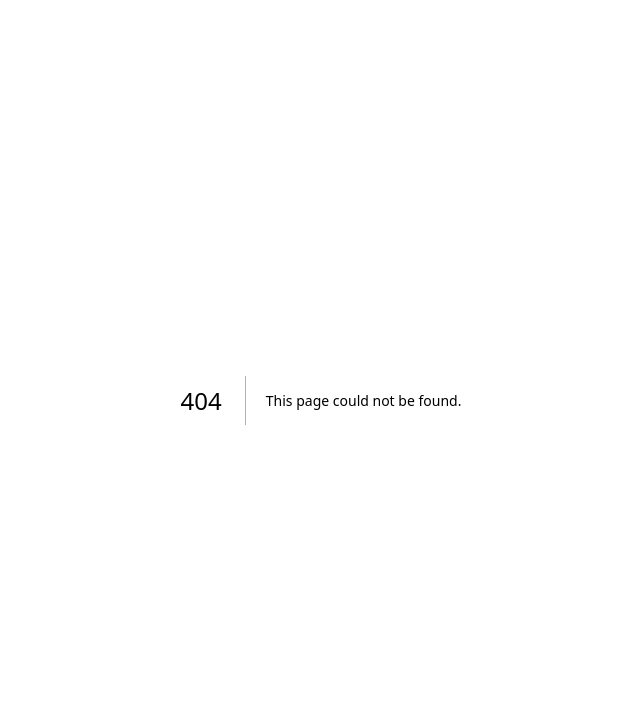
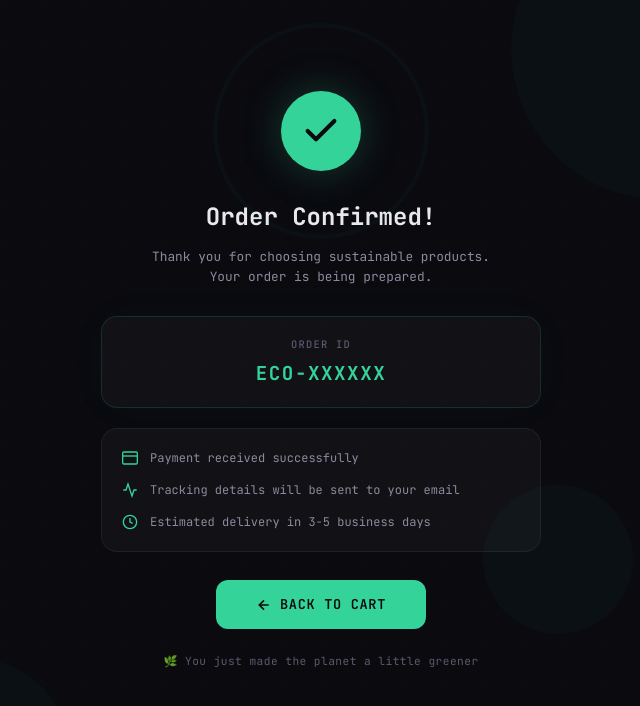
Before and after one commit to bharathkumaarr/ecoyaan-payment-gateway-mock, a Next.js app: page /success in a window 1280 px wide. Before the commit this address had no page. Shown: the top 706 px of the page, without its empty margins (319-959 px from the left). Built offline with nearby package versions, Linux system fonts and the light colour scheme.

Commit message:
create success page with animated checkmark and order id

```diff
--- /dev/null
+++ b/src/app/success/page.js
@@ -0,0 +1,256 @@
+'use client';
+
+import { useEffect, useState } from 'react';
+import { useRouter } from 'next/navigation';
+import { useCart } from '@/context/CartContext';
+
+export default function SuccessPage() {
+    const router = useRouter();
+    const { state, dispatch } = useCart();
+    const [mounted, setMounted] = useState(false);
+
+    useEffect(() => {
+        setMounted(true);
+    }, []);
+
+    const orderId = state.orderId || 'ECO-XXXXXX';
+
+    const handleBackToCart = () => {
+        dispatch({ type: 'RESET' });
+        router.push('/');
+    };
+
+    if (!mounted) return null;
+
+    return (
+        <div className="container success-container">
+            {/* Decorative background circles */}
+            <div className="bg-circle circle-1" />
+            <div className="bg-circle circle-2" />
+            <div className="bg-circle circle-3" />
+
+            <div className="success-content animate-scale-in">
+                {/* Animated checkmark */}
+                <div className="check-wrapper">
+                    <div className="check-ring" />
+                    <div className="check-circle">
+                        <svg
+                            width="40"
+                            height="40"
+                            viewBox="0 0 24 24"
+                            fill="none"
+                            stroke="currentColor"
+                            strokeWidth="2.5"
+                            strokeLinecap="round"
+                            strokeLinejoin="round"
+                            className="check-icon"
+                        >
+                            <polyline points="20 6 9 17 4 12" />
+                        </svg>
+                    </div>
+                </div>
+
+                <h1 className="success-title">Order Confirmed!</h1>
+                <p className="success-subtitle">
+                    Thank you for choosing sustainable products.
+                    <br />
+                    Your order is being prepared.
+                </p>
+
+                <div className="order-id-card glass-card-accent">
+                    <span className="order-id-label">Order ID</span>
+                    <span className="order-id-value">{orderId}</span>
+                </div>
+
+                <div className="success-details glass-card">
+                    <div className="detail-row">
+                        <svg width="16" height="16" viewBox="0 0 24 24" fill="none" stroke="var(--accent)" strokeWidth="2">
+                            <rect x="1" y="3" width="22" height="18" rx="2" ry="2" />
+                            <line x1="1" y1="9" x2="23" y2="9" />
+                        </svg>
+                        <span>Payment received successfully</span>
+                    </div>
+                    <div className="detail-row">
+                        <svg width="16" height="16" viewBox="0 0 24 24" fill="none" stroke="var(--accent)" strokeWidth="2">
+                            <path d="M22 12h-4l-3 9L9 3l-3 9H2" />
+                        </svg>
+                        <span>Tracking details will be sent to your email</span>
+                    </div>
+                    <div className="detail-row">
+                        <svg width="16" height="16" viewBox="0 0 24 24" fill="none" stroke="var(--accent)" strokeWidth="2">
+                            <circle cx="12" cy="12" r="10" />
+                            <polyline points="12 6 12 12 16 14" />
+                        </svg>
+                        <span>Estimated delivery in 3-5 business days</span>
+                    </div>
+                </div>
+
+                <div className="success-actions">
+                    <button className="btn-primary" onClick={handleBackToCart}>
+                        <svg width="16" height="16" viewBox="0 0 24 24" fill="none" stroke="currentColor" strokeWidth="2.5">
+                            <line x1="19" y1="12" x2="5" y2="12" />
+                            <polyline points="12 19 5 12 12 5" />
+                        </svg>
+                        Back to Cart
+                    </button>
+                </div>
+
+                <p className="eco-footer">
+                    🌿 You just made the planet a little greener
+                </p>
+            </div>
+
+            <style jsx>{`
+        .success-container {
+          display: flex;
+          flex-direction: column;
+          align-items: center;
+          justify-content: center;
+          min-height: 100vh;
+          text-align: center;
+          position: relative;
+          overflow: hidden;
+        }
+
+        .bg-circle {
+          position: absolute;
+          border-radius: 50%;
+          background: var(--accent);
+          opacity: 0.03;
+          animation: float 6s ease-in-out infinite;
+        }
+
+        .circle-1 {
+          width: 300px;
+          height: 300px;
+          top: -100px;
+          right: -100px;
+        }
+
+        .circle-2 {
+          width: 200px;
+          height: 200px;
+          bottom: -60px;
+          left: -60px;
+          animation-delay: -2s;
+        }
+
+        .circle-3 {
+          width: 150px;
+          height: 150px;
+          bottom: 20%;
+          right: 10%;
+          animation-delay: -4s;
+        }
+
+        .success-content {
+          position: relative;
+          z-index: 1;
+          max-width: 440px;
+          width: 100%;
+        }
+
+        .check-wrapper {
+          position: relative;
+          width: 80px;
+          height: 80px;
+          margin: 0 auto 28px;
+        }
+
+        .check-ring {
+          position: absolute;
+          inset: -8px;
+          border-radius: 50%;
+          border: 2px solid var(--accent-glow);
+          animation: pulse-ring 2s cubic-bezier(0.4, 0, 0.6, 1) infinite;
+        }
+
+        .check-circle {
+          width: 80px;
+          height: 80px;
+          border-radius: 50%;
+          background: var(--accent);
+          display: flex;
+          align-items: center;
+          justify-content: center;
+          box-shadow: 0 0 40px var(--accent-glow);
+        }
+
+        .check-icon {
+          color: #0a0a0f;
+          stroke-dasharray: 50;
+          animation: checkDraw 0.8s ease 0.3s forwards;
+        }
+
+        .success-title {
+          font-size: 1.5rem;
+          font-weight: 700;
+          margin-bottom: 12px;
+          color: var(--text-primary);
+        }
+
+        .success-subtitle {
+          font-size: 0.8rem;
+          color: var(--text-secondary);
+          line-height: 1.6;
+          margin-bottom: 28px;
+        }
+
+        .order-id-card {
+          display: flex;
+          flex-direction: column;
+          align-items: center;
+          gap: 6px;
+          padding: 20px;
+          margin-bottom: 20px;
+        }
+
+        .order-id-label {
+          font-size: 0.65rem;
+          font-weight: 500;
+          color: var(--text-muted);
+          text-transform: uppercase;
+          letter-spacing: 0.12em;
+        }
+
+        .order-id-value {
+          font-size: 1.2rem;
+          font-weight: 700;
+          color: var(--accent);
+          letter-spacing: 0.08em;
+        }
+
+        .success-details {
+          padding: 20px;
+          margin-bottom: 28px;
+          display: flex;
+          flex-direction: column;
+          gap: 14px;
+        }
+
+        .detail-row {
+          display: flex;
+          align-items: center;
+          gap: 12px;
+          font-size: 0.75rem;
+          color: var(--text-secondary);
+          text-align: left;
+        }
+
+        .success-actions {
+          margin-bottom: 24px;
+        }
+
+        .success-actions .btn-primary {
+          padding: 14px 40px;
+        }
+
+        .eco-footer {
+          font-size: 0.7rem;
+          color: var(--text-muted);
+          letter-spacing: 0.04em;
+        }
+      `}</style>
+        </div>
+    );
+}
```
